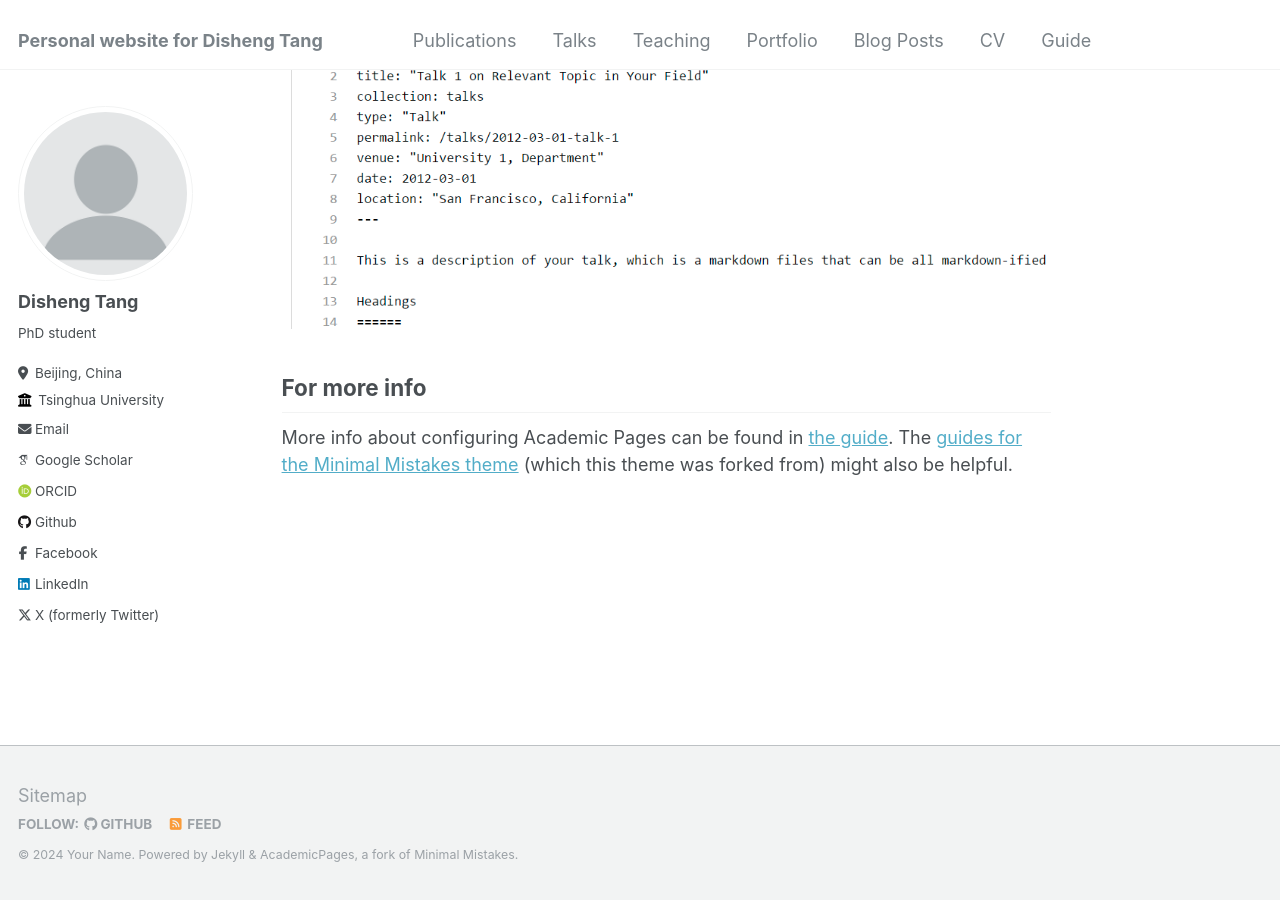
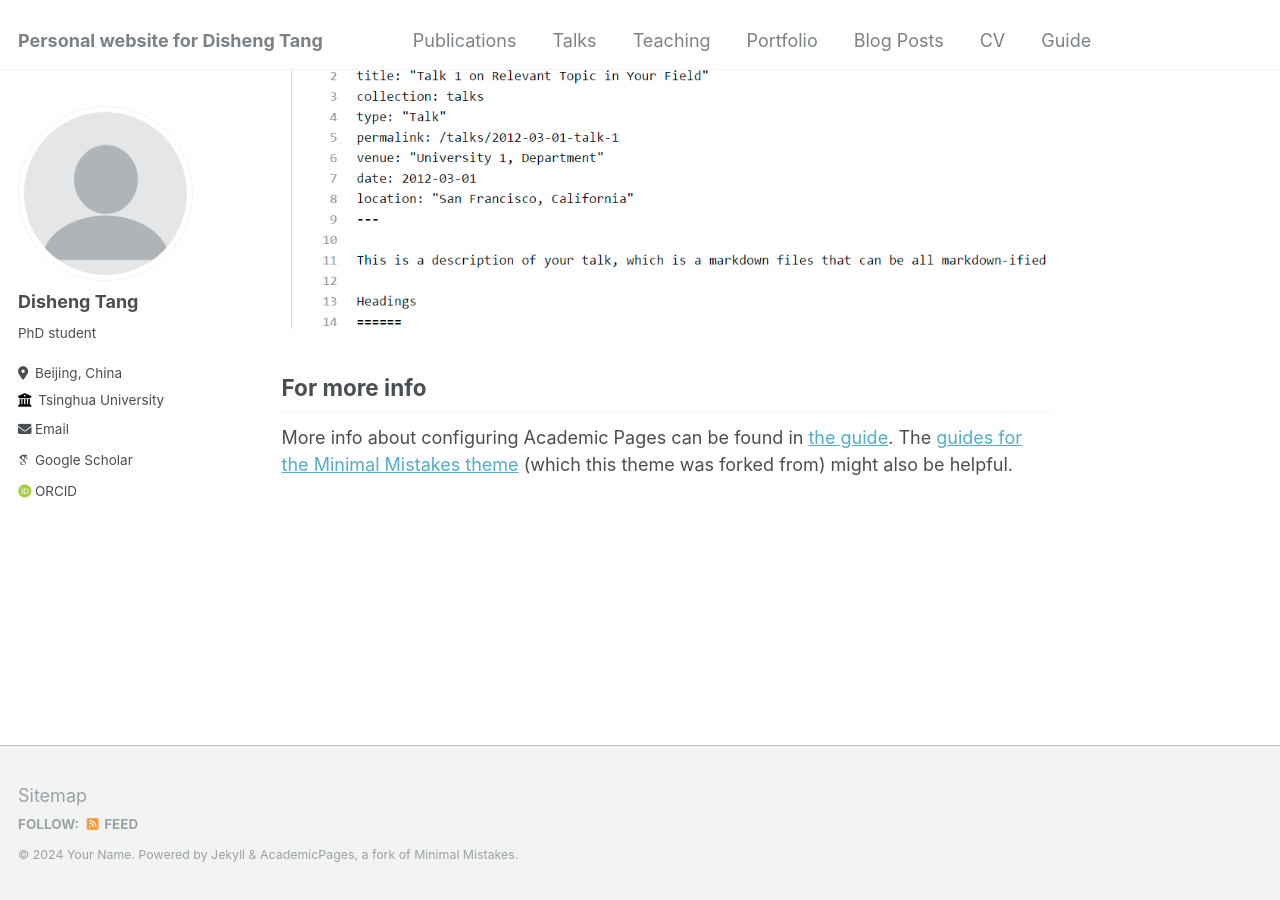
Before and after one commit to DishengTang/dishengtang.github.io, a Jekyll site: the page built from _pages/about.md, in a window 1280 px wide and 900 px high, scrolled down 2660 px. Built offline with Jekyll 4.4.1, drawn with Linux system fonts in a browser that asks for light colours; some web fonts are replaced.

Commit message:
Update _config.yml

```diff
--- a/_config.yml
+++ b/_config.yml
@@ -36,19 +36,19 @@ author:
   impactstory      : # URL
   orcid            : "https://orcid.org/0000-0001-8325-4644"
   # pubmed           : "https://www.ncbi.nlm.nih.gov/pubmed/?term=john+snow"
-  researchgate     : # URL
+  # researchgate     : # URL
 
   # Repositories and software development
   # bitbucket        : # Username - Update with your username on the site
   # codepen          : # Username
   # dribbble         : # Username
-  github           : "DishengTang"
+  # github           : "DishengTang"
   # kaggle           : # Username
   # stackoverflow    : # User number or user number and name (i.e., use "1" or "1/jeff-atwood")
 
   # Social media
   # bluesky          : "bsky.app" # Replace this with you Bluesky username
-  facebook         : "Disheng Tang"
+  # facebook         : "Disheng Tang"
   # flickr           : # Username
   # foursquare       : # Username
   # goodreads        : # Username
@@ -56,7 +56,7 @@ author:
   # keybase          : # Username
   # instagram        : # Username
   # lastfm           : # Username
-  linkedin         : "www.linkedin.com/in/dishengtang"
+  # linkedin         : "www.linkedin.com/in/dishengtang"
   # mastodon         : # URL
   # medium           : # URL
   # pinterest        : # Username
@@ -64,7 +64,7 @@ author:
   # steam            : # Username
   # telegram         : # URL
   # tumblr           : # Username
-  twitter          : "https://twitter.com/disheng_tang"
+  # twitter          : "https://twitter.com/disheng_tang"
   # vine             : # Username
   # weibo            : # Username
   # wikipedia        : # Username
```
